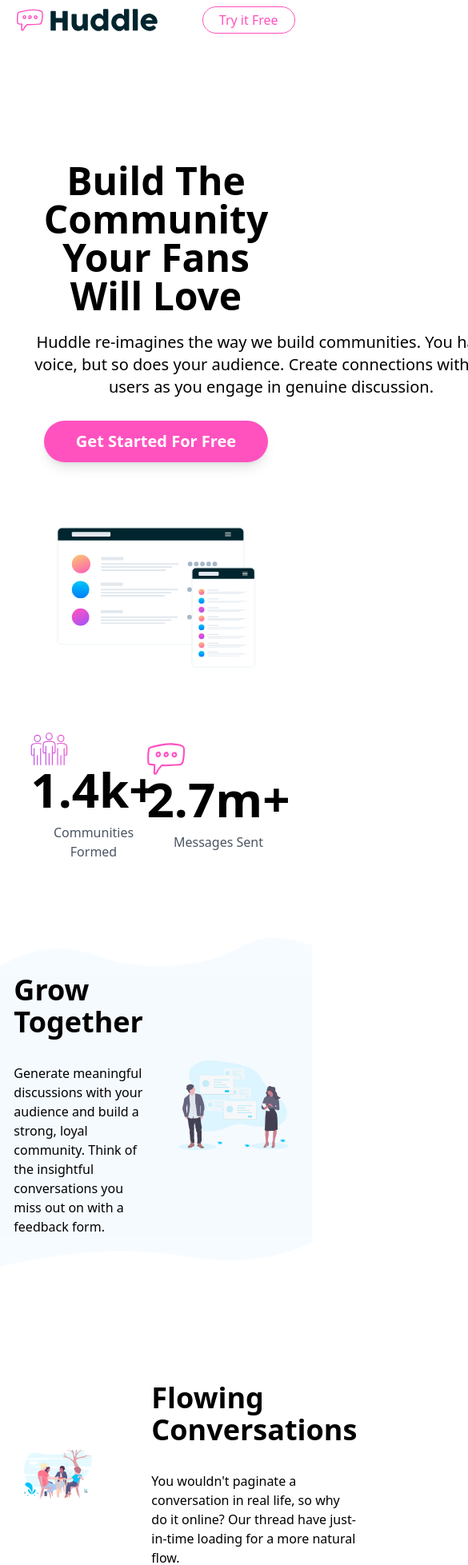
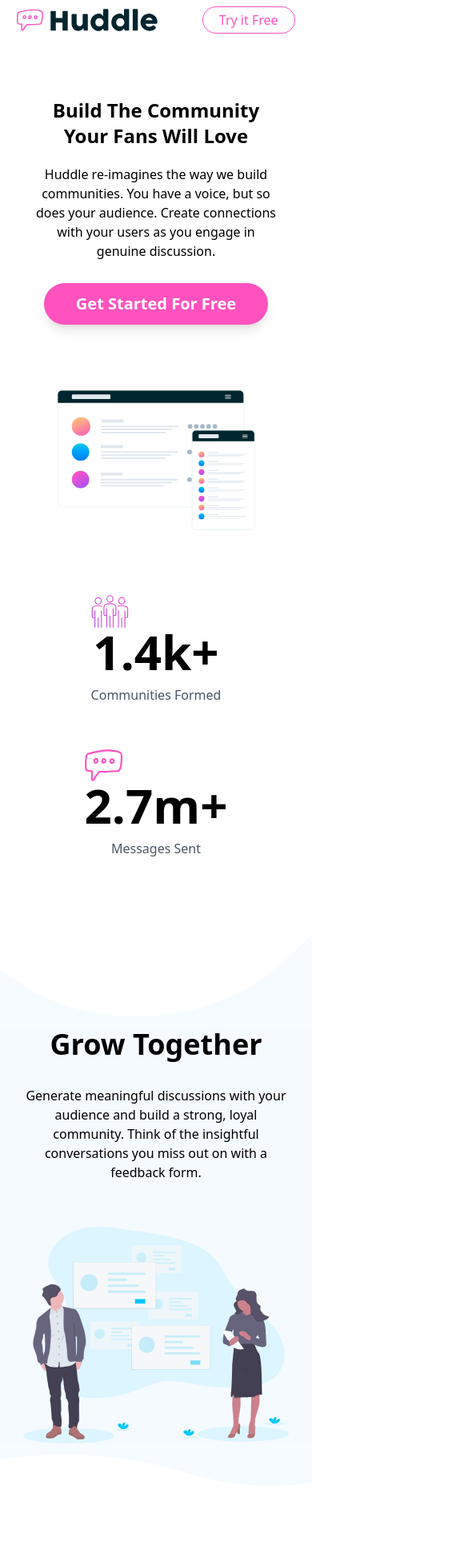
Before and after one commit to pxycknomdictator/HuddleLandingPage, a React (Vite) app: page / in a window 390 px wide. Shown: the part 40-1997 px from the top of the page at 80% size, 585 px wide, since content can reach past the window. Built offline with nearby package versions, Linux system fonts and the light colour scheme.

Commit message:
add responsiveness

```diff
--- a/src/App.jsx
+++ b/src/App.jsx
@@ -27,7 +27,7 @@ const App = () => {
     <>
       <Header />
       <HeroSection />
-      <section className="grid grid-cols-2 mx-auto w-[80%] place-items-center mt-20">
+      <section className="grid grid-cols-1 md:grid-cols-2 gap-14 md:gap-0 mx-auto w-[80%] place-items-center mt-20">
         <CommunityStatus
           community="1.4k+"
           title="Communities Formed"
--- a/src/components/Build.jsx
+++ b/src/components/Build.jsx
@@ -4,7 +4,7 @@ import PrimaryButton from "./PrimaryButton";
 const Build = () => {
   return (
     <div className="text-center my-48">
-      <h2 className="text-4xl font-bold mb-10">
+      <h2 className="text-3xl md:text-4xl font-bold mb-10">
         Ready To Build Your Community?
       </h2>
       <PrimaryButton />
--- a/src/components/FlowingSection.jsx
+++ b/src/components/FlowingSection.jsx
@@ -3,12 +3,12 @@ import flowing from "/images/illustration-flowing-conversation.svg";
 
 const FlowingSection = () => {
   return (
-    <section className="grid grid-cols-2 mt-36 place-items-center gap-[10rem] w-[85%] mx-auto">
+    <section className="grid grid-cols-1 md:grid-cols-2 mt-36 place-items-center gap-[10rem] w-[85%] mx-auto">
       <div>
         <img width={"100%"} src={flowing} alt={flowing} />
       </div>
 
-      <div>
+      <div className="text-center md:text-left">
         <h3 className="text-4xl">Flowing Conversations</h3>
         <article className="mt-8 font-normal">
           You wouldn't paginate a conversation in real life, so why do it
--- a/src/components/Footer.jsx
+++ b/src/components/Footer.jsx
@@ -11,12 +11,19 @@ const Footer = () => {
   return (
     <footer className="text-white">
       <img
+        className="hidden md:block -mb-2"
         width={"100%"}
         src={footer_Desktop_Top_Wave}
         alt={footer_Desktop_Top_Wave}
       />
-      <section className="bg-VeryDarkCyan pt-20">
-        <div className="w-[85%] mx-auto grid grid-cols-2">
+      <img
+        className="block md:hidden -mb-2"
+        width={"100%"}
+        src={footer_Mobile_Top_Wave}
+        alt={footer_Mobile_Top_Wave}
+      />
+      <section className="bg-VeryDarkCyan pt-20 pb-10">
+        <div className="w-[85%] mx-auto flex flex-col-reverse md:grid gap-10 md:grid-cols-2">
           <div>
             <img src={logo} alt={logo} />
             <article className="mt-6">
@@ -36,7 +43,7 @@ const Footer = () => {
               </li>
             </ul>
 
-            <div id="icons" className="flex items-center gap-3 mt-16">
+            <div id="icons" className="flex items-center gap-3 mt-10 md:mt-16">
               <FaFacebookSquare />
               <FaInstagram />
               <FaTwitterSquare />
@@ -50,9 +57,12 @@ const Footer = () => {
               weekly newsletter. we'll never send your span or pass on your
               email address.
             </article>
-            <dir className="flex gap-6 p-0">
-              <input type="text" className="py-2 rounded-md w-[320px]" />
-              <button className="bg-Pink rounded-md text-[1rem] px-8 font-semibold">
+            <dir className="flex flex-col md:flex-row gap-6 p-0">
+              <input
+                type="text"
+                className="py-2 rounded-md w-[100%] md:w-[300px]"
+              />
+              <button className="bg-Pink py-2 md:py-0 rounded-md text-[1rem] px-8 font-semibold">
                 Subscribe
               </button>
             </dir>
--- a/src/components/HeroSection.jsx
+++ b/src/components/HeroSection.jsx
@@ -4,9 +4,11 @@ import heroImages from "/images/screen-mockups.svg";
 
 const HeroSection = () => {
   return (
-    <section className="w-[80%] mx-auto mt-40 text-center">
-      <h1 className="text-5xl">Build The Community Your Fans Will Love</h1>
-      <article className="text-xl w-[600px] mx-auto mt-5 mb-7">
+    <section className="w-[80%] mx-auto mt-20 md:mt-40 text-center">
+      <h1 className="text-2xl md:text-3xl lg:text-4xl xl:text-5xl">
+        Build The Community Your Fans Will Love
+      </h1>
+      <article className="text-[1rem] sm:text-[1.1rem] w-full md:w-[50vw] mx-auto mt-5 mb-7">
         Huddle re-imagines the way we build communities. You have a voice, but
         so does your audience. Create connections with your users as you engage
         in genuine discussion.
--- a/src/components/IllustrationSection.jsx
+++ b/src/components/IllustrationSection.jsx
@@ -11,9 +11,20 @@ const IllustrationSection = ({
 }) => {
   return (
     <div className="mt-24">
-      <img src={bg_Desktop_Top} width={"100%"} alt={bg_Desktop_Top} />
+      <img
+        className="hidden md:block"
+        src={bg_Desktop_Top}
+        width={"100%"}
+        alt={bg_Desktop_Top}
+      />
+      <img
+        className="block md:hidden"
+        src={bg_Mobile_Top}
+        width={"100%"}
+        alt={bg_Mobile_Top}
+      />
       <section className="bg-VeryPaleBlue">
-        <div className="grid grid-cols-2 place-items-center gap-14 w-[85%] mx-auto bg-VeryPaleBlue">
+        <div className="grid grid-cols-1 md:grid-cols-2 place-items-center gap-14 w-[85%] mx-auto bg-VeryPaleBlue text-center md:text-left">
           <div>
             <h3 className="text-4xl">{heading}</h3>
             <article className="mt-8 font-normal">{description}</article>
@@ -23,7 +34,18 @@ const IllustrationSection = ({
           </div>
         </div>
       </section>
-      <img src={bg_Desktop_Bottom} width={"100%"} alt={bg_Desktop_Bottom} />
+      <img
+        className="hidden md:block"
+        src={bg_Desktop_Bottom}
+        width={"100%"}
+        alt={bg_Desktop_Bottom}
+      />
+      <img
+        className="block md:hidden"
+        src={bg_Mobile_Bottom}
+        width={"100%"}
+        alt={bg_Mobile_Bottom}
+      />
     </div>
   );
 };
--- a/src/index.css
+++ b/src/index.css
@@ -24,9 +24,20 @@
 
   .btn {
     @apply font-semibold shadow-lg text-white bg-Pink text-xl py-3 px-10 rounded-full;
+    transition: all 0.25s ease-in-out;
+
+    &:hover {
+      background: hsl(321, 100%, 78%);
+    }
   }
 
   #icons svg {
     font-size: 2rem;
+    transition: all 0.25s ease-in-out;
+    cursor: pointer;
+
+    &:hover {
+      fill: hsl(191, 96%, 48%);
+    }
   }
 }
```
